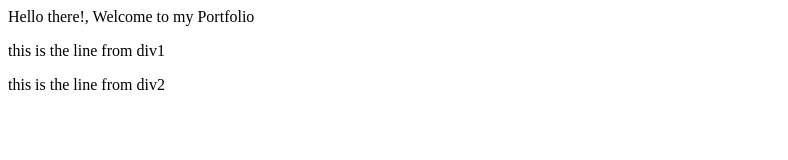
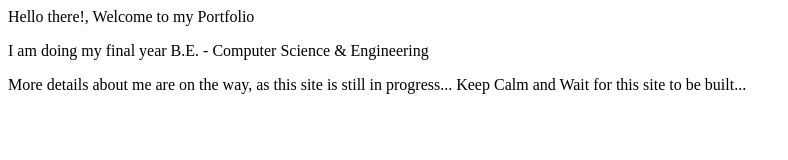
Before and after one commit to smmziaul/devfolio, a plain HTML site: page index.html in a window 1280 px wide. Shown: the whole page, without its empty margins (0-788 px from the left). Drawn offline with Linux system fonts and the light colour scheme.

Commit message:
edited <p> tags...
updated 2 lines

```diff
--- a/index.html
+++ b/index.html
@@ -5,10 +5,11 @@
   <body>
     <div id="div1">
       <p>Hello there!, Welcome to my Portfolio</p>
-      <p>this is the line from div1</p>
+      <p>I am doing my final year B.E. - Computer Science & Engineering</p>
     </div>
     <div id="div2">
-      <p>this is the line from div2</p>
+      <p>More details about me are on the way, as this site is still in progress...
+      Keep Calm and Wait for this site to be built...</p>
     <div>
   </body>
 </html>
```
